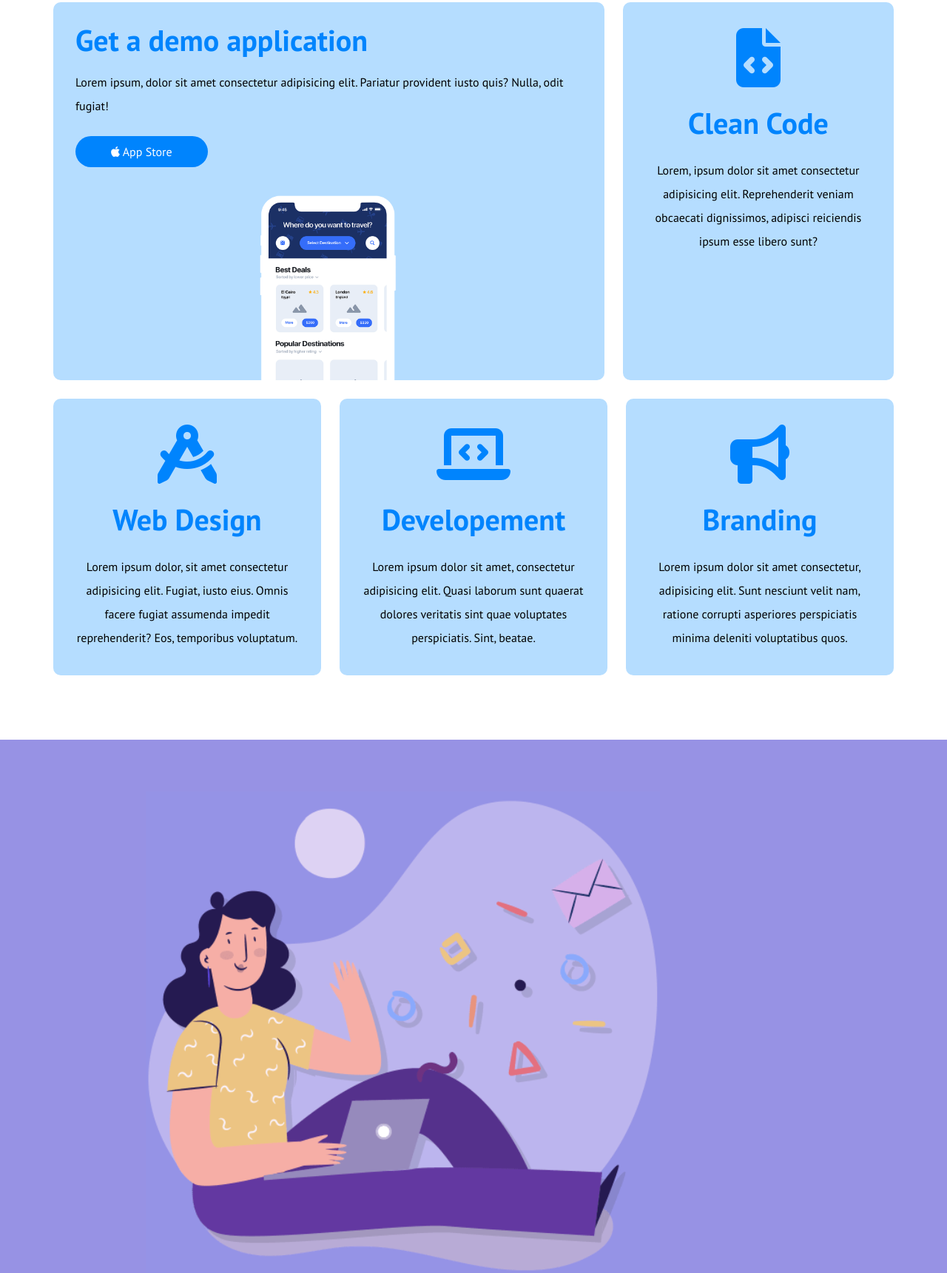
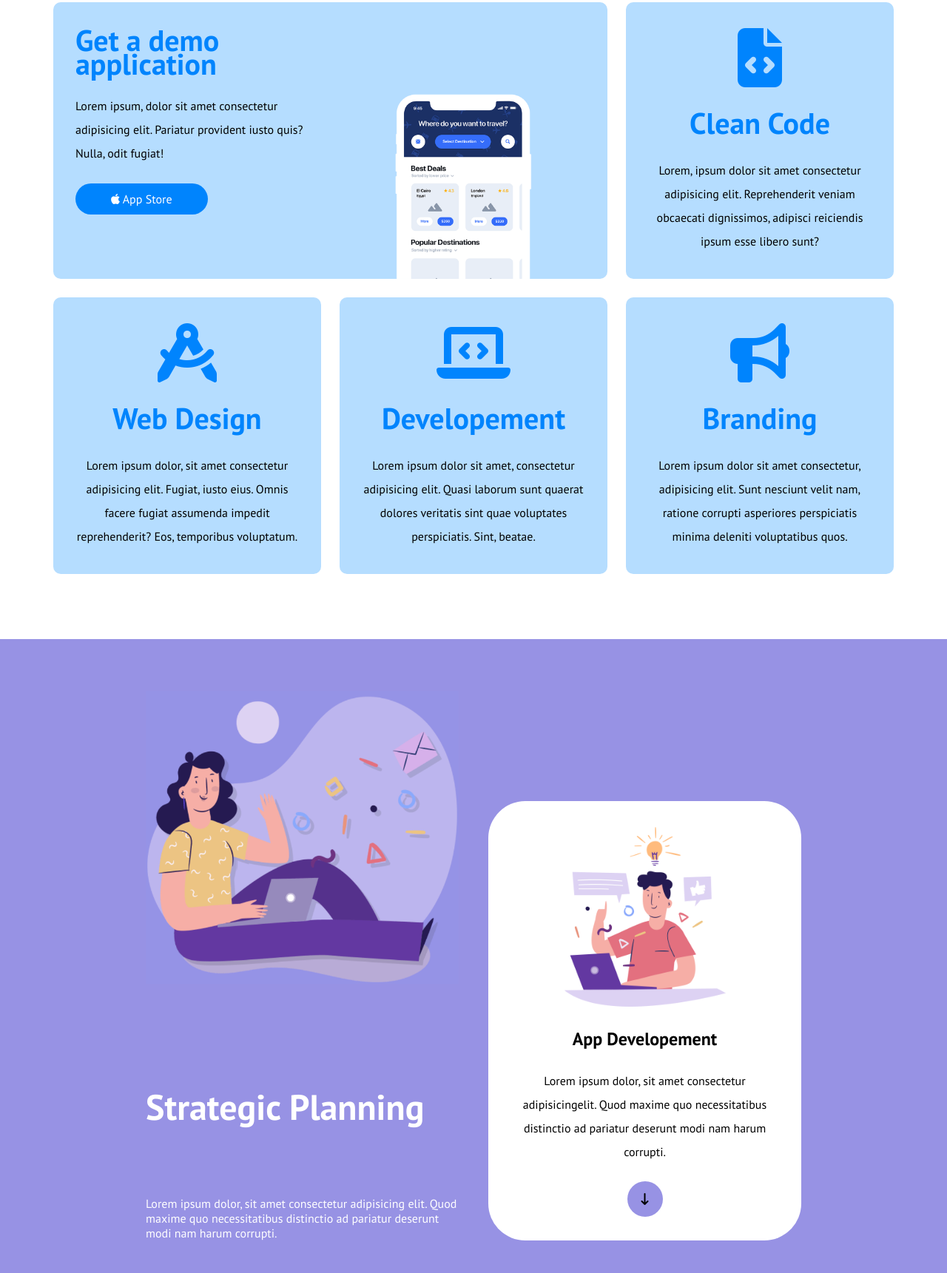
Before and after one commit to Spectrum5/htmlcss-responsive-layout, a plain HTML site: page index.html in a window 1280 px wide. Shown: the part 119-1840 px from the top of the page at 74% size. Drawn offline with Linux system fonts and the light colour scheme.

Commit message:
Esercizio completato

```diff
--- a/css/style.css
+++ b/css/style.css
@@ -178,6 +178,7 @@ section:nth-child(even) {
     padding: 2rem 1.5rem;
     text-align: center;
     gap: 1.5rem;
+    align-items: center;
 }
 
 .strategic .arrow-down i {
@@ -412,7 +413,7 @@ section:nth-child(even) {
     }
 
     .hero .col.col-span-2 {
-        flex-basis: calc(60% + 12.5px);
+        flex-basis: calc(60% + 25px);
         flex-grow: 2;
     }
 
@@ -494,3 +495,61 @@ section:nth-child(even) {
 }
 
 /* Versione Desktop  */
+
+@media (min-width: 992px) {
+
+    /* HEADER */
+    .main-header .nav-list {
+        display: block;
+    }
+
+    .main-header .nav-bars {
+        display: none;
+    }
+
+    /* HERO */
+    .hero #main-card {
+        flex-direction: row;
+    }
+
+    .hero #main-card>* {
+        flex-basis: 0;
+        flex-grow: 1;
+    }
+
+    .hero #main-card .card-img {
+        align-self: flex-end;
+    }
+
+    /* PLANNING */
+    .strategic .row.flex>* {
+        flex-basis: 0;
+        flex-grow: 1;
+    }
+
+    .strategic h3.strategic-title {
+        font-size: 3rem;
+    }
+
+    .strategic .col.flex.strategic-dev img {
+        width: 250px;
+    }
+
+    .strategic .col.flex.strategic-dev {
+        flex-direction: column;
+        align-self: flex-end;
+    }
+
+    /* TESTIMONIALS */
+
+    /* BENEFITS */
+    .benefits .card {
+        flex-basis: calc((100% - 4rem) / 3);
+    }
+
+    /* ABOUT US */
+    .about-us .container {
+        padding-right: 5rem;
+        padding-left: 5rem;
+    }
+}
--- a/index.html
+++ b/index.html
@@ -167,9 +167,9 @@
 
                 <div class="container-medium">
 
-                    <div class="flex">
+                    <div class="row flex">
 
-                        <div class="strategic-head flex column">
+                        <div class="col strategic-head flex column">
 
                             <figure class="strategic-img">
                                 <img src="img/planning1.png" alt="Strategic Planning">
@@ -184,7 +184,7 @@
 
                         </div>
 
-                        <div>
+                        <div class="col flex strategic-dev">
 
                             <div class="card flex column">
 
```
